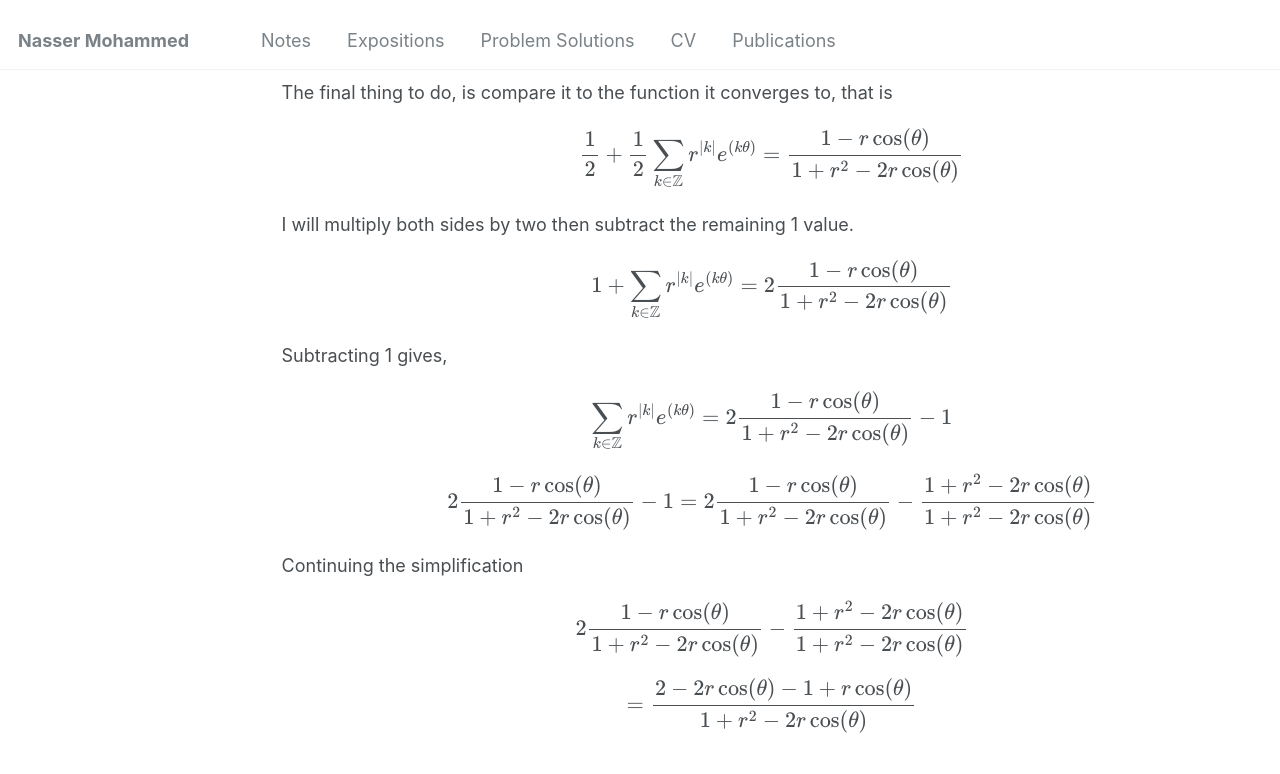
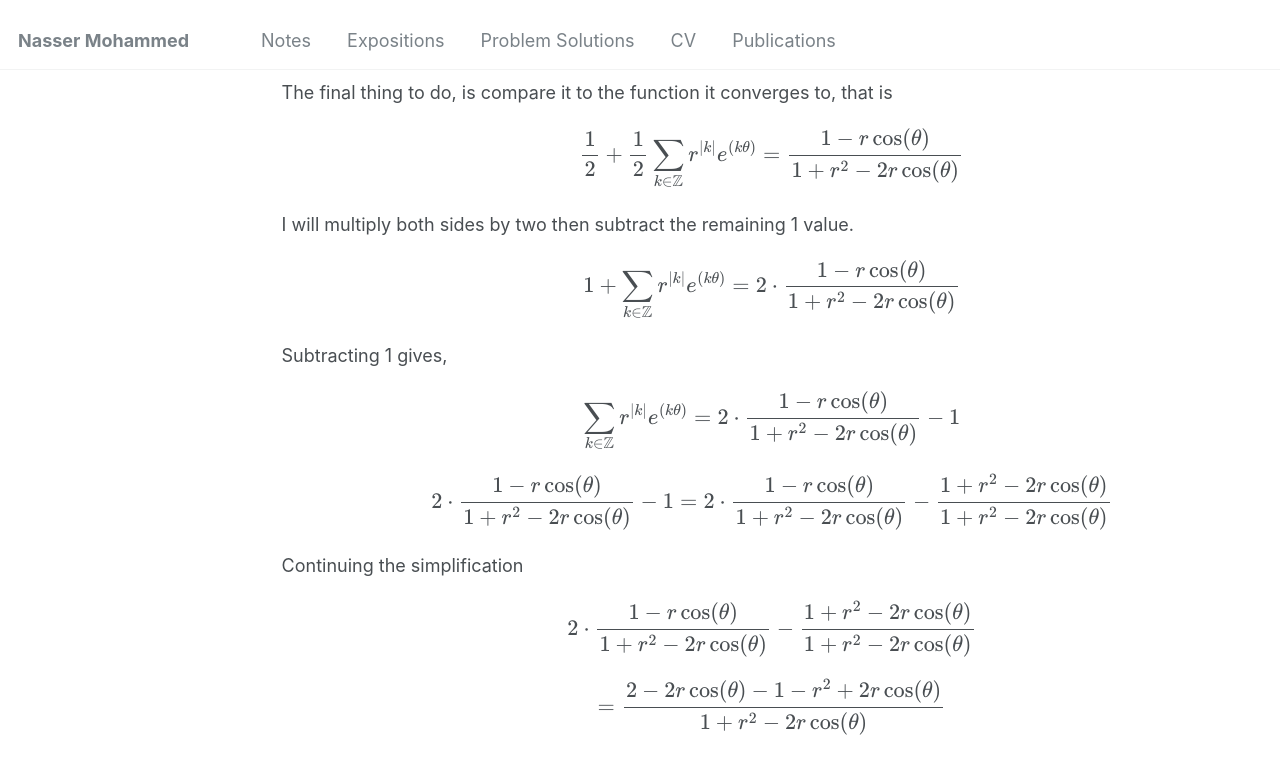
Before and after one commit to Nasser-Mohammed/Nasser-Mohammed.github.io, a Jekyll site: the page built from _pages/notes/Fourier-Analysis/poisson-kernel.md, in a window 1280 px wide and 900 px high, scrolled down 4785 px. Shown: the top 774 px of the window. Built offline with Jekyll 4.4.1, drawn with Linux system fonts in a browser that asks for light colours.

Commit message:
Update poisson-kernel.md

```diff
--- a/_pages/notes/Fourier-Analysis/poisson-kernel.md
+++ b/_pages/notes/Fourier-Analysis/poisson-kernel.md
@@ -82,10 +82,10 @@ So the two statements are equivalent. The only other case to consider is the onl
 The final thing to do, is compare it to the function it converges to, that is
 \\[\frac{1}{2} + \frac{1}{2}\sum_{k \in \mathbb{Z}}r^{|k|}e^{(k\theta)} = \frac{1-r\cos(\theta)}{1+r^2-2r\cos(\theta)}\\]
 I will multiply both sides by two then subtract the remaining 1 value.
-\\[1 + \sum_{k \in \mathbb{Z}}r^{|k|}e^{(k\theta)} = 2\frac{1-r\cos(\theta)}{1+r^2-2r\cos(\theta)}\\]
+\\[1 + \sum_{k \in \mathbb{Z}}r^{|k|}e^{(k\theta)} = 2\cdot\frac{1-r\cos(\theta)}{1+r^2-2r\cos(\theta)}\\]
 Subtracting 1 gives,
-\\[\sum_{k \in \mathbb{Z}}r^{|k|}e^{(k\theta)} = 2\frac{1-r\cos(\theta)}{1+r^2-2r\cos(\theta)} - 1\\]
-\\[2\frac{1-r\cos(\theta)}{1+r^2-2r\cos(\theta)} - 1 = 2\frac{1-r\cos(\theta)}{1+r^2-2r\cos(\theta)} - \frac{1+r^2-2r\cos(\theta)}{1+r^2-2r\cos(\theta)}\\]
+\\[\sum_{k \in \mathbb{Z}}r^{|k|}e^{(k\theta)} = 2\cdot\frac{1-r\cos(\theta)}{1+r^2-2r\cos(\theta)} - 1\\]
+\\[2\cdot\frac{1-r\cos(\theta)}{1+r^2-2r\cos(\theta)} - 1 = 2\cdot\frac{1-r\cos(\theta)}{1+r^2-2r\cos(\theta)} - \frac{1+r^2-2r\cos(\theta)}{1+r^2-2r\cos(\theta)}\\]
 Continuing the simplification
-\\[2\frac{1-r\cos(\theta)}{1+r^2-2r\cos(\theta)} - \frac{1+r^2-2r\cos(\theta)}{1+r^2-2r\cos(\theta)}\\]
-\\[ =\frac{2-2r\cos(\theta) - 1 + r\cos(\theta)}{1+r^2-2r\cos(\theta)}\\]
+\\[2\cdot\frac{1-r\cos(\theta)}{1+r^2-2r\cos(\theta)} - \frac{1+r^2-2r\cos(\theta)}{1+r^2-2r\cos(\theta)}\\]
+\\[ =\frac{2-2r\cos(\theta) - 1 -r^2 + 2r\cos(\theta)}{1+r^2-2r\cos(\theta)}\\]
```
